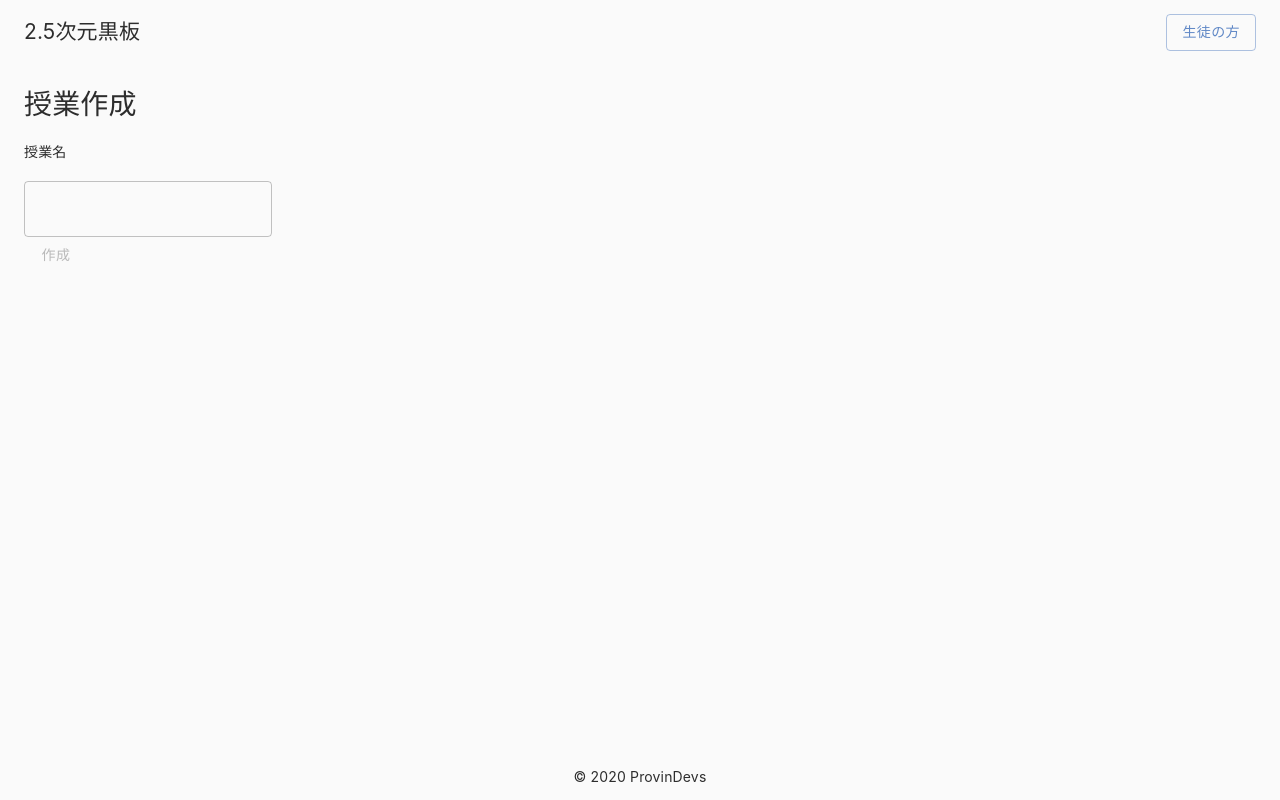
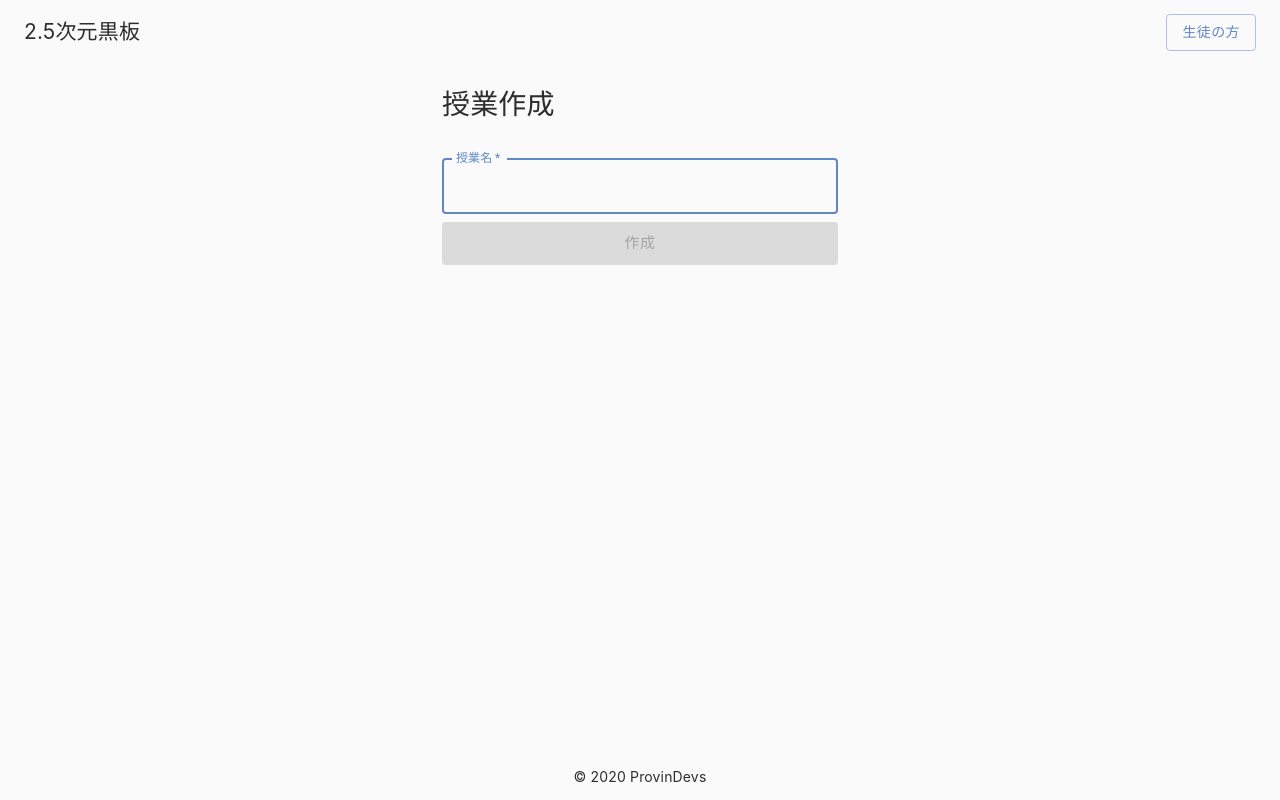
Before and after one commit to ProvinDevs/2020vol1-frontend, a React app: page /teacher/createClass in a window 1280 px wide. Built offline with nearby package versions, Linux system fonts and the light colour scheme; a web font is replaced by a local one.

Commit message:
画面の見た目を整えた

```diff
--- a/src/pages/ClassCreatePage.tsx
+++ b/src/pages/ClassCreatePage.tsx
@@ -1,9 +1,10 @@
 import React from "react";
+import { Link } from "react-router-dom";
+import { TextField, Button, Container } from "@material-ui/core";
+
 import { ApiClient } from "../api";
 import Header, { HeaderProps } from "../components/common/Header";
 import PageContainer from "../components/common/Container";
-import { TextField, Button } from "@material-ui/core";
-import { Link } from "react-router-dom";
 
 const headerProps: HeaderProps = {
   role: "生徒",
@@ -33,17 +34,21 @@ const ClassCreateForm = (props: Props): JSX.Element => {
   const [state, setState] = React.useState<FormState>({ name: "" });
 
   return (
-    <>
     <form>
-        <div>
-          <h4>授業名</h4>
       <TextField
         required
+        autoFocus
+        fullWidth
+        margin="normal"
+        label="授業名"
         onChange={(e) => formInputHandler(e.target.value, setState)}
         value={state.name}
       />
-        </div>
       <Button
+        fullWidth
+        size="large"
+        color="primary"
+        variant="contained"
         component={Link}
         to="/teacher/classlist"
         disabled={state.name.trim() == ""}
@@ -52,7 +57,6 @@ const ClassCreateForm = (props: Props): JSX.Element => {
         作成
       </Button>
     </form>
-    </>
   );
 };
 
@@ -62,8 +66,10 @@ const ClassCreatePage = (props: Props): JSX.Element => {
     <>
       <Header {...headerProps} />
       <PageContainer>
+        <Container maxWidth="xs">
           <h1>授業作成</h1>
           <ClassCreateForm client={props.client} />
+        </Container>
       </PageContainer>
     </>
   );
```
Lines whose indentation alone changed are shown as unchanged.
